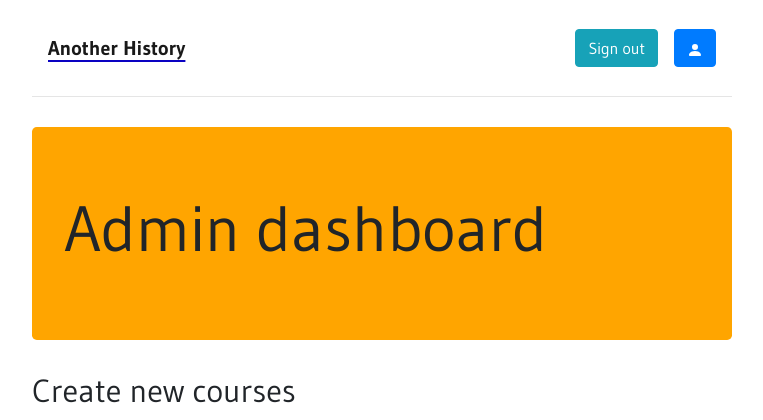
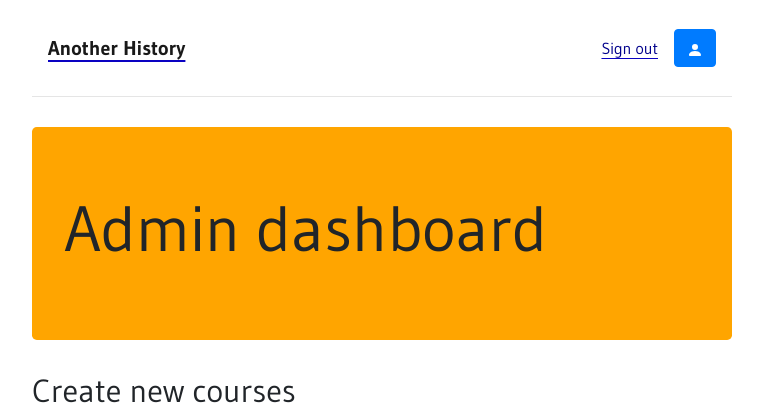
Before and after one commit to CFG-Diversity-Hack-Team5/another-history-app, a Python web app: template main/templates/admin_login.html in a window 1280 px wide. Shown: the top 420 px of the page, without its empty margins (258-1021 px from the left). Run offline with Jinja, Linux system fonts and the light colour scheme; the template is opened without the code that fills it, so the values that code supplies are empty; some libraries are stand-ins or nearby versions.

Commit message:
Sign out link

```diff
--- a/main/templates/admin_login.html
+++ b/main/templates/admin_login.html
@@ -42,7 +42,7 @@
 <a class="navbar-brand" href="index.html"><b>Another History</b></a>
 <form class="form-inline">
   <div class ="signoutin_button">
-    <a class="btn btn-info" href="#" role="button">Sign out</a>
+    <a href="sign_in.html">Sign out</a>
     </div>
 
   <form class="form-inline">
```
